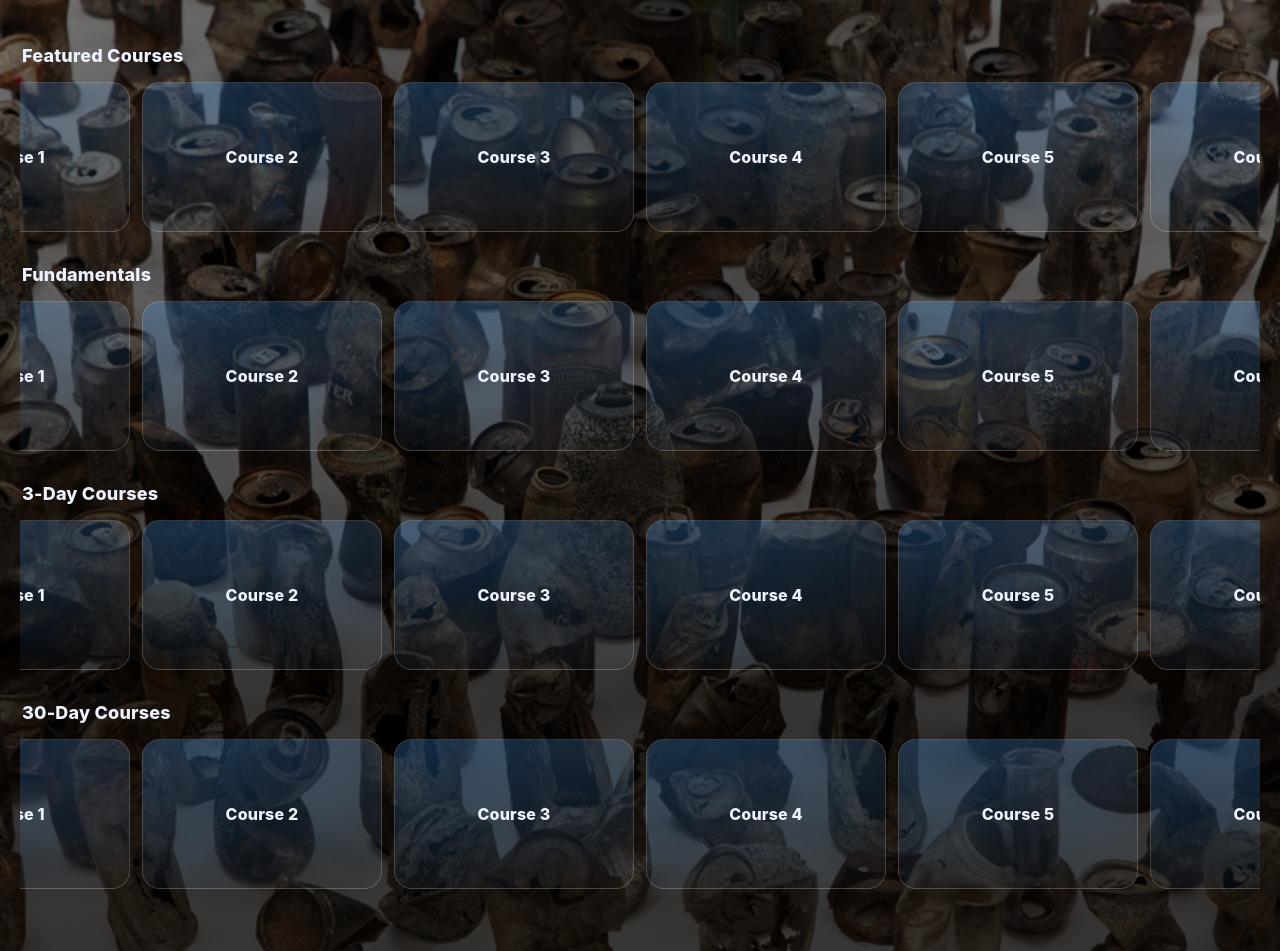
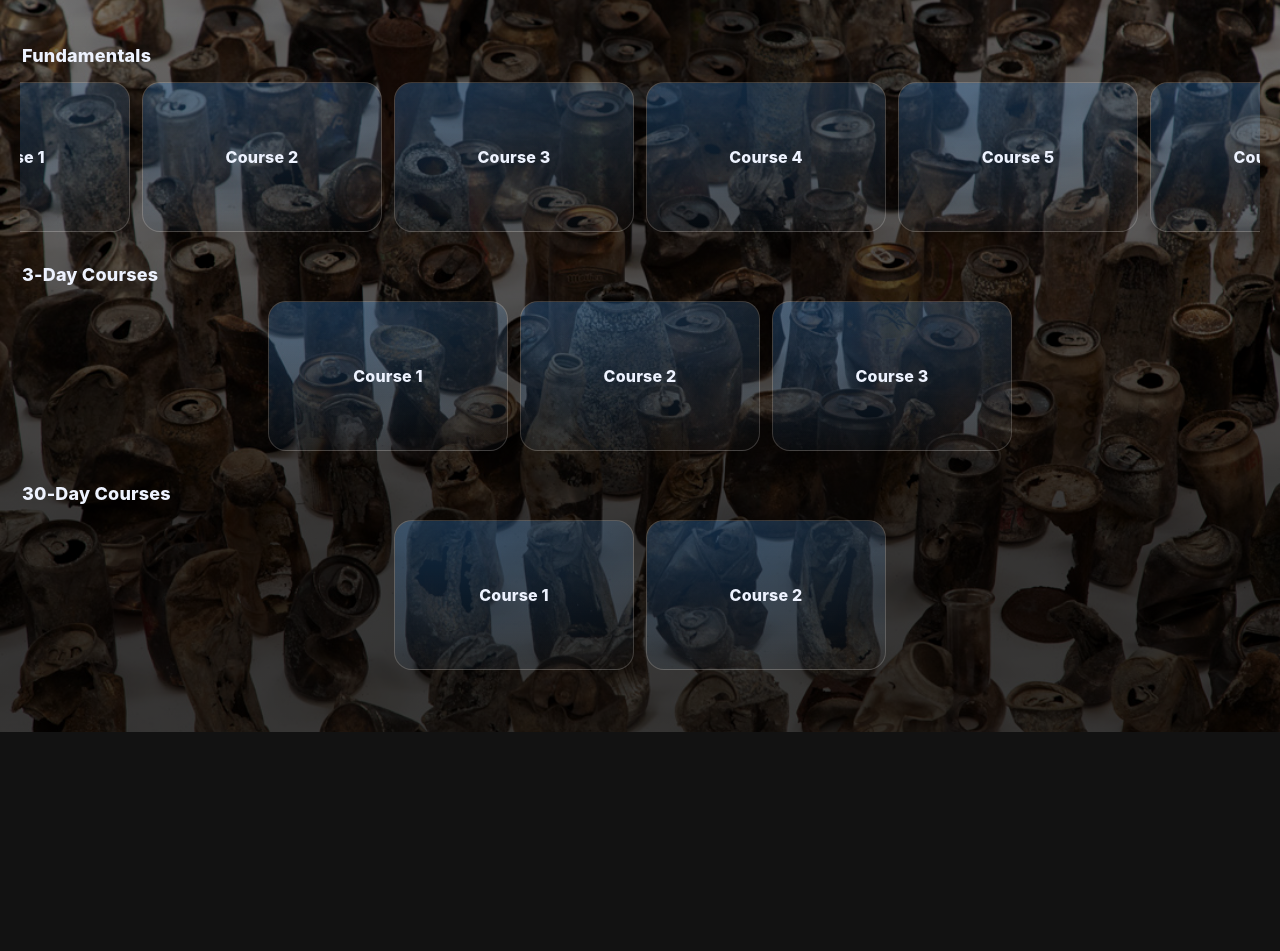
Before and after one commit to Lucas-Davies/Fine-Arts-Online-Academy-, a plain HTML site: page home.html in a window 1280 px wide. Shown: the part 69-1020 px from the top of the page. After the commit the page ends 801 px from the top, so only its background shows below. Drawn offline with Linux system fonts and the light colour scheme; sample sign-in values are in the browser's storage.

Commit message:
Update home.html

```diff
--- a/home.html
+++ b/home.html
@@ -63,18 +63,7 @@
 
   <section class="wrap">
 
-    <!-- Featured row (placeholders only) -->
-    <section class="section">
-      <h2 class="section-title">Featured Courses</h2>
-      <div class="row">
-        <div class="card"><div class="title">Course 1</div></div>
-        <div class="card"><div class="title">Course 2</div></div>
-        <div class="card"><div class="title">Course 3</div></div>
-        <div class="card"><div class="title">Course 4</div></div>
-        <div class="card"><div class="title">Course 5</div></div>
-        <div class="card"><div class="title">Course 6</div></div>
-      </div>
-    </section>
+
 
     <!-- Fundamentals -->
     <section class="section">
@@ -101,9 +90,6 @@
         <div class="card"><div class="title">Course 1</div></div>
         <div class="card"><div class="title">Course 2</div></div>
         <div class="card"><div class="title">Course 3</div></div>
-        <div class="card"><div class="title">Course 4</div></div>
-        <div class="card"><div class="title">Course 5</div></div>
-        <div class="card"><div class="title">Course 6</div></div>
       </div>
     </section>
 
@@ -113,10 +99,6 @@
       <div class="row">
         <div class="card"><div class="title">Course 1</div></div>
         <div class="card"><div class="title">Course 2</div></div>
-        <div class="card"><div class="title">Course 3</div></div>
-        <div class="card"><div class="title">Course 4</div></div>
-        <div class="card"><div class="title">Course 5</div></div>
-        <div class="card"><div class="title">Course 6</div></div>
       </div>
     </section>
 
```
